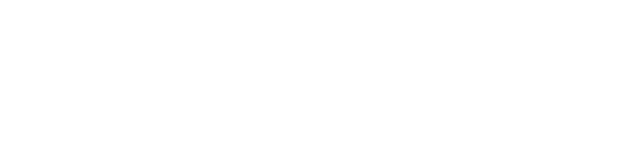
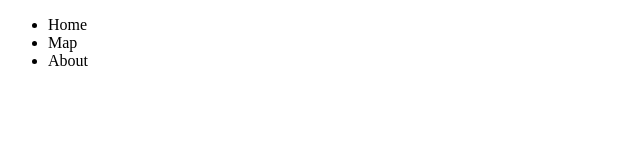
Before and after one commit to devantonioDr/git-course, a plain HTML site: page index.html in a window 1280 px wide. Shown: the whole page, without its empty margins (0-640 px from the left). Drawn offline with Linux system fonts and the light colour scheme.

Commit message:
Added a header tag with unordered list

```diff
--- a/index.html
+++ b/index.html
@@ -6,6 +6,13 @@
     <meta name="viewport" content="width=device-width, initial-scale=1.0">
     <title>First page</title>
 </head>
+<header>
+    <ul>
+        <li>Home</li>
+        <li>Map</li>
+        <li>About</li>
+    </ul>
+</header>
 <body>
 </body>
 </html>
```
